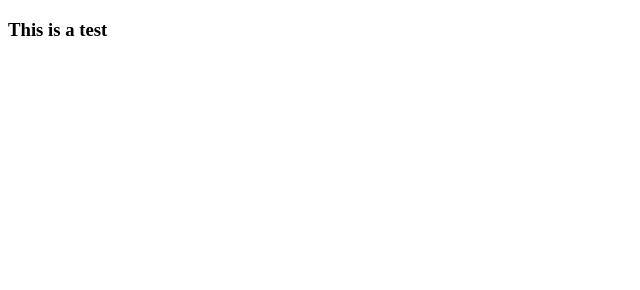
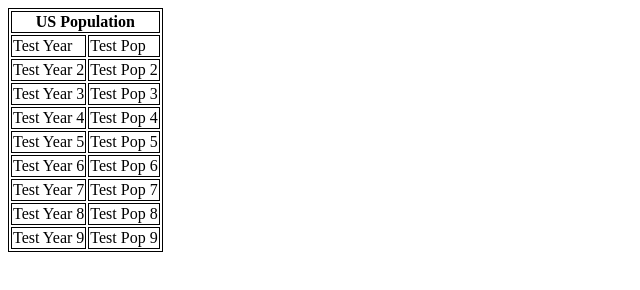
Before and after one commit to SamMaschmann/CS3980-HW2, a plain HTML site: page index.html in a window 1280 px wide. Shown: the whole page, without its empty margins (0-640 px from the left). Drawn offline with Linux system fonts and the light colour scheme.

Commit message:
added style sheet

```diff
--- a/index.html
+++ b/index.html
@@ -2,8 +2,53 @@
 <html lang="en">
     <head>
         <title>CS3980 HW 2</title>
+        <link rel="stylesheet" href="style.css">
     </head>
     <body>
-        <h3>This is a test</h3>
+        <table>
+            <thead>
+                <tr>
+                    <th scope="row" colspan="2">US Population</th>
+                </tr>
+            </thead>
+            <tbody>
+                <tr>
+                    <td>Test Year</td>
+                    <td>Test Pop</td>
+                </tr>
+                <tr>
+                    <td>Test Year 2</td>
+                    <td>Test Pop 2</td>
+                </tr>
+                <tr>
+                    <td>Test Year 3</td>
+                    <td>Test Pop 3</td>
+                </tr>
+                <tr>
+                    <td>Test Year 4</td>
+                    <td>Test Pop 4</td>
+                </tr>
+                <tr>
+                    <td>Test Year 5</td>
+                    <td>Test Pop 5</td>
+                </tr>
+                <tr>
+                    <td>Test Year 6</td>
+                    <td>Test Pop 6</td>
+                </tr>
+                <tr>
+                    <td>Test Year 7</td>
+                    <td>Test Pop 7</td>
+                </tr>
+                <tr>
+                    <td>Test Year 8</td>
+                    <td>Test Pop 8</td>
+                </tr>
+                <tr>
+                    <td>Test Year 9</td>
+                    <td>Test Pop 9</td>
+                </tr>
+            </tbody>
+        </table>
     </body>
 </html>
--- /dev/null
+++ b/style.css
@@ -0,0 +1,3 @@
+table, th, td {
+    border: 1px solid;
+  }
```
Also changed, not shown: 1 other file.
